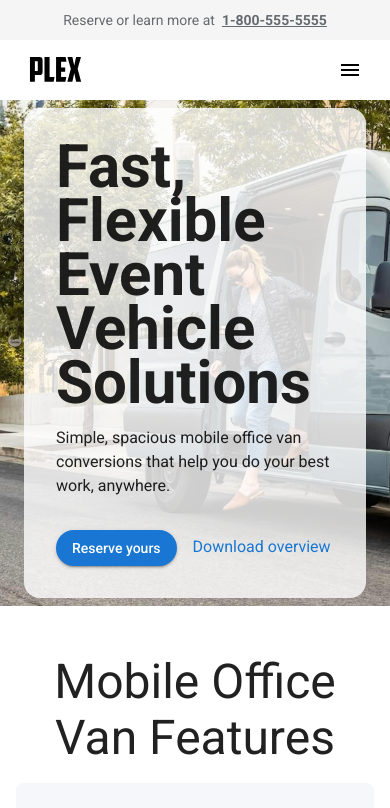
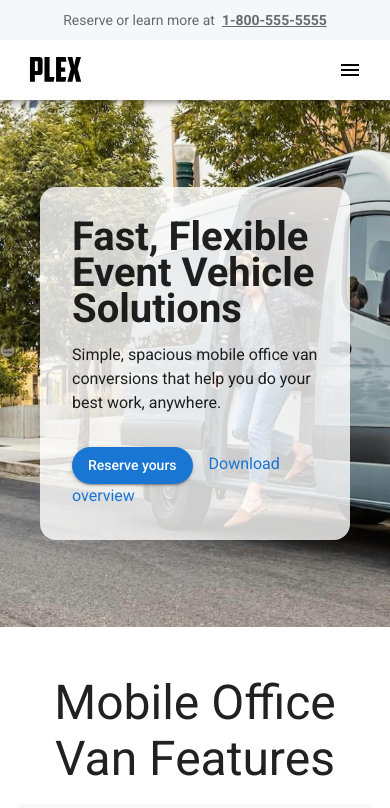
Before and after one commit to farm16/plex, a Next.js app: page / in a window 390 px wide. Shown: the top 808 px of the page. Built offline with nearby package versions, Linux system fonts and the light colour scheme; what @mui/material-nextjs would draw is missing.

Commit message:
feat(layout): enhance SEO metadata and improve layout structure for better visibility refactor(appBar): update AppBar styling and structure for a cleaner UI refactor(hero): adjust hero component layout and improve responsiveness

```diff
--- a/src/app/components/appBar.tsx
+++ b/src/app/components/appBar.tsx
@@ -48,13 +48,14 @@ function ResponsiveAppBar() {
   };
 
   return (
-    <AppBar position="static">
-      <Container
-        maxWidth="xl"
+    <AppBar position="sticky" style={{ backgroundColor: "white" }}>
+      <div
+        // maxWidth="xl"
+
         style={{
           paddingTop: "10px",
           paddingBottom: "10px",
-          backgroundColor: "#f5f5f5",
+          backgroundColor: "rgba(246, 247, 250, 1)",
           display: "flex",
           justifyContent: "center",
           alignItems: "center",
@@ -79,7 +80,7 @@ function ResponsiveAppBar() {
         >
           {"1-800-555-5555"}
         </Typography>
-      </Container>
+      </div>
       <Container
         maxWidth="xl"
         style={{
--- a/src/app/components/hero.tsx
+++ b/src/app/components/hero.tsx
@@ -1,18 +1,25 @@
-import { Box, Button, Link, Typography } from "@mui/material";
+import { Box, Button, Container, Link, Typography } from "@mui/material";
 
 export default function Hero() {
   return (
     <Box
+      height={{
+        xs: "calc(70vh - 64px)",
+        sm: "calc(70vh - 64px)",
+        md: "calc(70vh - 64px)",
+        lg: "calc(70vh - 64px)",
+      }}
       sx={{
         backgroundImage: 'url("/hero.jpg")',
         backgroundSize: "cover",
-        height: "60vh",
+
         backgroundPosition: "center",
         display: "flex",
         alignItems: "center",
       }}
     >
       {/* background white background */}
+      <Container maxWidth="lg">
         <Box
           maxWidth="md"
           mx={3}
@@ -25,6 +32,12 @@ export default function Hero() {
         >
           <Typography
             variant="h2"
+            fontSize={{
+              xs: "2.5rem",
+              sm: "3rem",
+              md: "3.5rem",
+              lg: "4rem",
+            }}
             sx={{
               lineHeight: 0.9,
               fontWeight: "bold",
@@ -54,6 +67,7 @@ export default function Hero() {
             </Link>
           </Box>
         </Box>
+      </Container>
     </Box>
   );
 }
--- a/src/app/layout.tsx
+++ b/src/app/layout.tsx
@@ -6,9 +6,21 @@ import theme from "@/theme";
 import ResponsiveAppBar from "@/components/appBar";
 import Footer from "@/components/footer";
 
+// SEO Metadata
 export const metadata: Metadata = {
-  title: "Create Next App",
-  description: "Generated by create next app",
+  title: "Plex Marketing | Custom Mobile Marketing Solutions",
+  description:
+    "Plex Marketing offers innovative mobile marketing experiences to elevate brand visibility with custom vehicles and on-the-road promotions.",
+  keywords: [
+    "Plex Marketing",
+    "mobile marketing",
+    "custom marketing vehicles",
+    "brand visibility",
+    "on-the-road promotions",
+    "mobile advertising solutions",
+  ],
+  authors: [{ name: "Plex Marketing" }],
+  viewport: "width=device-width, initial-scale=1",
 };
 
 export default function RootLayout({
@@ -18,6 +30,25 @@ export default function RootLayout({
 }>) {
   return (
     <html lang="en">
+      <head>
+        {/* Additional SEO Tags */}
+        <meta charSet="UTF-8" />
+        <meta name="robots" content="index, follow" />
+        <meta
+          property="og:title"
+          content="Plex Marketing | Custom Mobile Marketing Solutions"
+        />
+        <meta
+          property="og:description"
+          content="Innovative on-the-road brand experiences through custom marketing vehicles and promotions."
+        />
+        <meta
+          property="og:image"
+          content="/images/plex-marketing-thumbnail.jpg"
+        />
+        <meta property="og:url" content="https://plexmktg.com" />
+        <link rel="icon" href="/favicon.ico" />
+      </head>
       <body>
         <AppRouterCacheProvider options={{ enableCssLayer: true }}>
           <ThemeProvider theme={theme}>
--- a/src/app/page.tsx
+++ b/src/app/page.tsx
@@ -12,6 +12,7 @@ export default function Home() {
       <Box
         sx={{
           backgroundImage: 'url("/city.jpg")',
+          backgroundSize: "cover",
         }}
         display="flex"
         alignItems="center"
```
Lines whose indentation alone changed are shown as unchanged.
